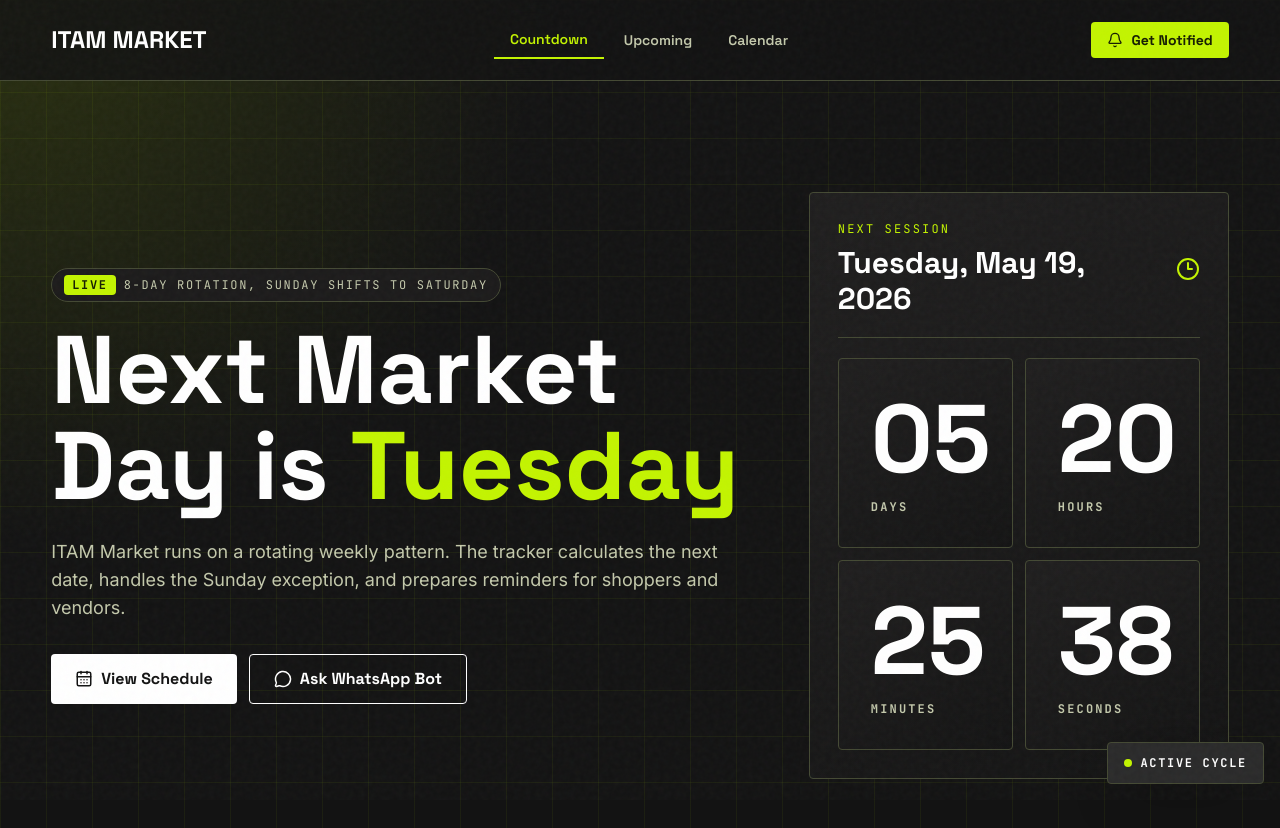
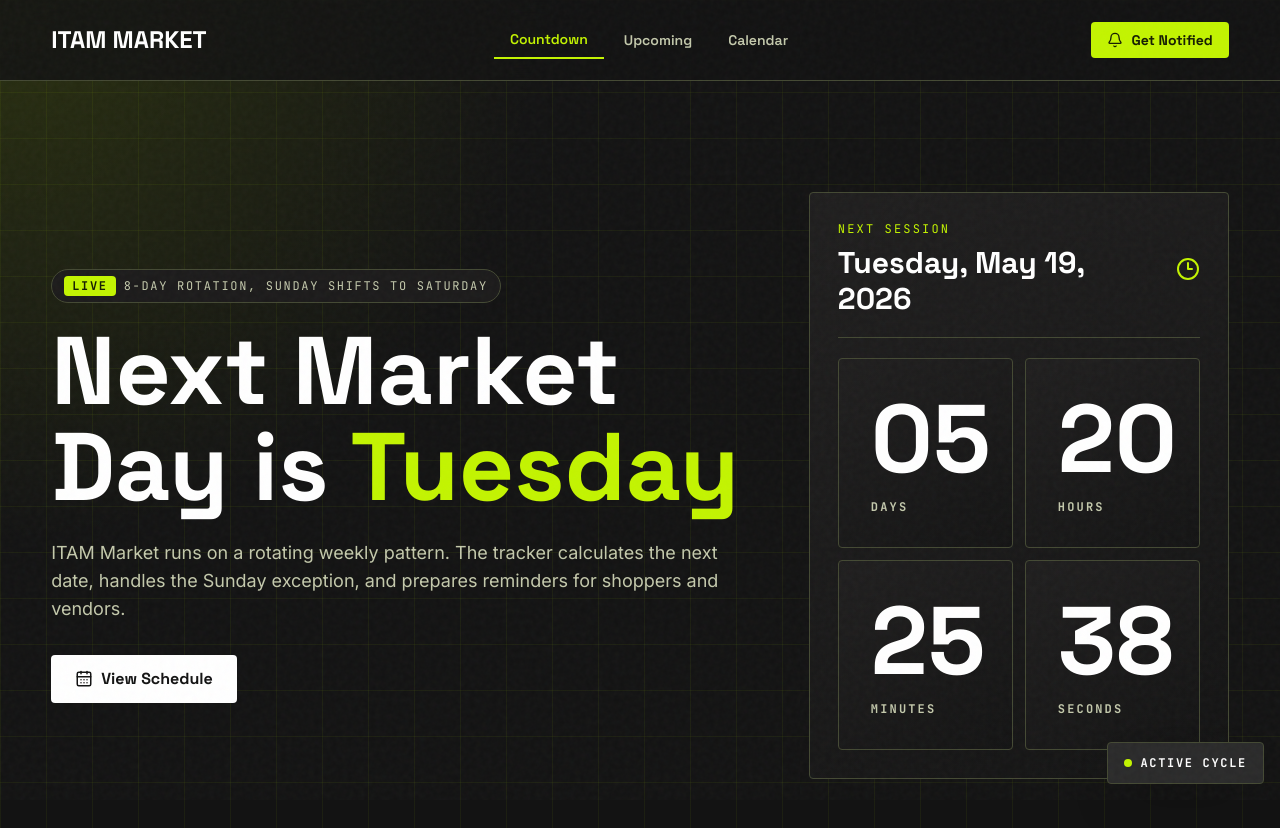
Before and after one commit to freedomszn/itam-market-days-tracker, a React (Vite) app: page / in a window 1280 px wide. Shown: the top 828 px of the page. Built offline with nearby package versions, Linux system fonts and the light colour scheme.

Commit message:
name capitalize and ask whatsapp feature commented

```diff
--- a/index.html
+++ b/index.html
@@ -1,18 +1,19 @@
 <!doctype html>
 <html lang="en">
+
 <head>
   <meta charset="UTF-8" />
   <meta name="viewport" content="width=device-width, initial-scale=1.0" />
-    <meta
-      name="description"
-      content="ITAM Market Days Tracker calculates upcoming market days and helps shoppers get WhatsApp reminders."
-    />
+  <meta name="description"
+    content="ITAM Market Days Tracker calculates upcoming market days and helps shoppers get WhatsApp reminders." />
   <link rel="icon" type="image/png" href="/favicon.png" />
   <link rel="apple-touch-icon" href="/favicon.png" />
-    <title>ITAM Market Days Tracker</title>
+  <title>Itam Market Days Tracker</title>
 </head>
+
 <body>
   <div id="root"></div>
   <script type="module" src="/src/main.jsx"></script>
 </body>
+
 </html>
--- a/src/App.jsx
+++ b/src/App.jsx
@@ -156,7 +156,7 @@ function Hero({ nextMarketDay, countdown }) {
               <CalendarDays size={18} />
               View Schedule
             </Link>
-            <a
+            {/* <a
               href={whatsappHref}
               target="_blank"
               rel="noreferrer"
@@ -164,7 +164,7 @@ function Hero({ nextMarketDay, countdown }) {
             >
               <MessageCircle size={18} />
               Ask WhatsApp Bot
-            </a>
+            </a> */}
           </div>
         </div>
 
```
Lines whose indentation alone changed are shown as unchanged.
